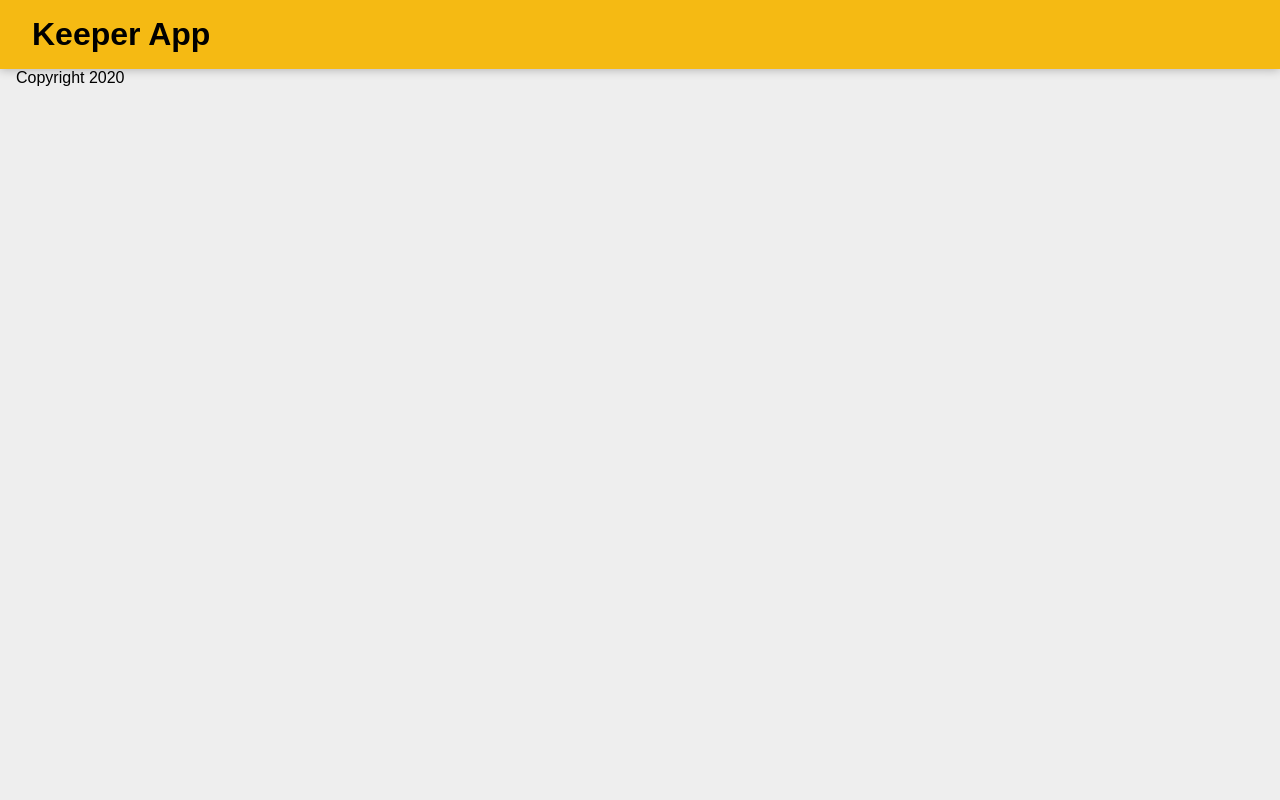
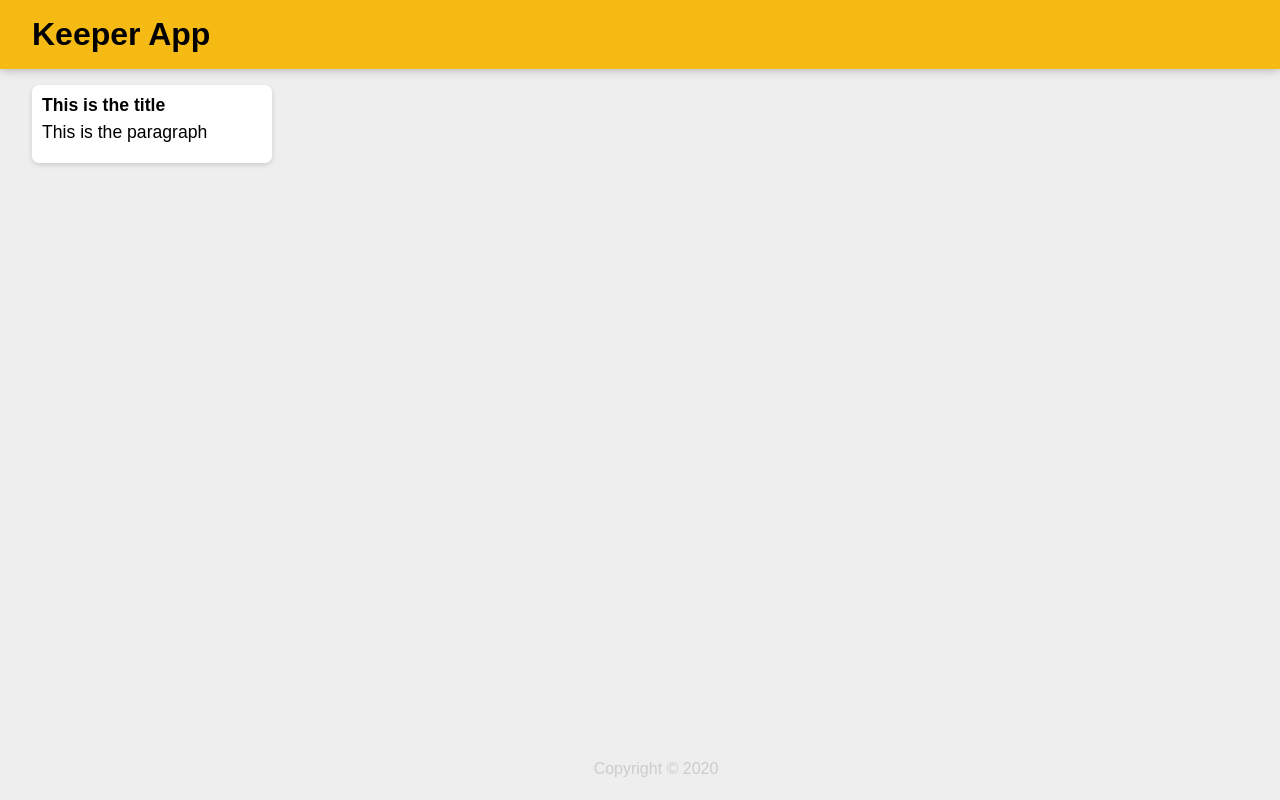
Before and after one commit to chadhindsight/keeper-app, a React (Create React App) app: page / in a window 1280 px wide. Built offline with nearby package versions, Linux system fonts and the light colour scheme; a web font is replaced by a local one.

Commit message:
Add relevant Styles to all components

```diff
--- a/src/components/App.jsx
+++ b/src/components/App.jsx
@@ -1,5 +1,6 @@
 import React, { Component } from 'react';
 import Header from './Header.jsx'
+import Notes from './Notes'
 import Footer from './Footer.jsx';
 
 class App extends Component {
@@ -7,6 +8,7 @@ class App extends Component {
         return (
             <div>
                 <Header />
+                <Notes />
                 <Footer />
             </div>
         );
--- a/src/components/Footer.jsx
+++ b/src/components/Footer.jsx
@@ -2,9 +2,9 @@ import React from 'react';
 
 const Footer = () => {
     return (
-        <div>
-            <p>Copyright {new Date().getFullYear()}</p>
-        </div>
+        <footer className='footer'>
+            <p>Copyright © {new Date().getFullYear()}</p>
+        </footer>
     );
 };
 
--- /dev/null
+++ b/src/components/Notes.jsx
@@ -0,0 +1,12 @@
+import React from 'react';
+
+const Notes = (props) => {
+    return (
+        < div className='note'>
+            <h1>This is the title</h1>
+            <p>This is the paragraph</p>
+        </div>
+    );
+};
+
+export default Notes;
```
